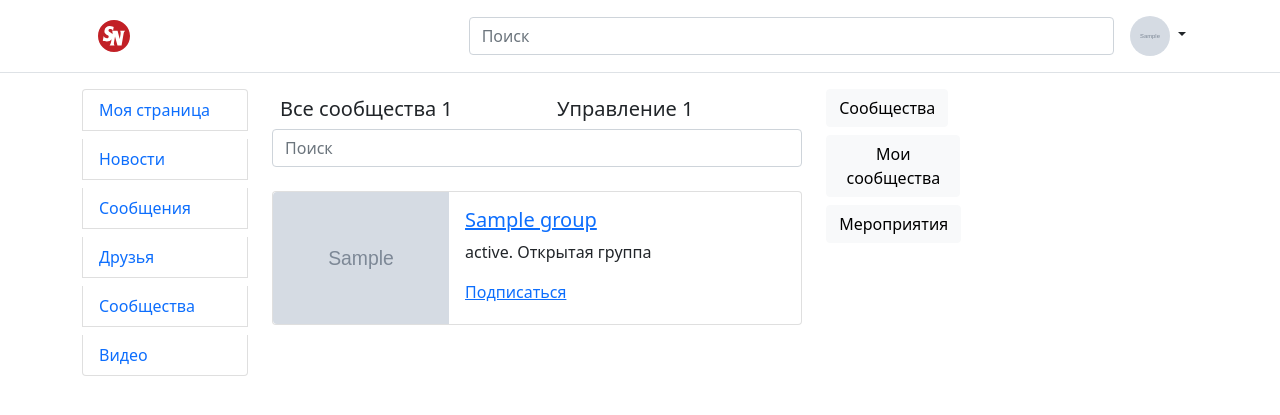
After one commit to lautarianoo/django_social_network, a Django app: page /groups/ in a window 1280 px wide. The commit adds this page. Shown: the top 415 px of the page. Run offline with Django 3.2, Linux system fonts and the light colour scheme; a user stored in the database is signed in; tables that the repository leaves empty hold one stand-in row (values such as "Sample post"); grey boxes marked "Sample" are stand-in pictures; some libraries are stand-ins or nearby versions.

Commit message:
Communities View and search-group

```diff
--- a/community/models.py
+++ b/community/models.py
@@ -23,16 +23,14 @@ class CategoryGroup(models.Model):
 class InfoGroup(models.Model):
 
     PRIVATY_STATUS = (
-        ('Открытая', 'open'),
-        ('Закрытая', 'privat')
+        ('Открытая группа', 'open'),
+        ('Закрытая группа', 'privat')
     )
 
     status = models.CharField(max_length=250, verbose_name='Статус группы')
     privaty = models.CharField(verbose_name='Приватность', max_length=30, choices=PRIVATY_STATUS)
     description = models.CharField(verbose_name='Описание', max_length=1200)
-
-    def __str__(self):
-        return self.id
+    contacts = models.ManyToManyField('profiles.SocialUser', verbose_name='Контакты', related_name='infogroup')
 
     class Meta:
         verbose_name = 'Информация о группе'
@@ -41,12 +39,12 @@ class InfoGroup(models.Model):
 class Group(models.Model):
 
     THEMATICS = (
-        ('Образование', 'edu'),
-        ('Техника', 'tech'),
-        ('Авто/Мото', 'auto'),
-        ('Услуги', 'service'),
-        ('Блог', 'blog'),
-        ('Другое', 'other')
+        ('edu', 'Образование'),
+        ('tech', 'Техника'),
+        ('auto', 'Авто/Мото'),
+        ('service', 'Услуги'),
+        ('blog', 'Блог'),
+        ('other', 'Другое')
     )
     category = models.ForeignKey(CategoryGroup, verbose_name='Категория группы', on_delete=models.SET_NULL, null=True,
                                  related_name='groups')
@@ -76,7 +74,7 @@ class Group(models.Model):
         super().save(*args, **kwargs)
 
     def __str__(self):
-        return f"{self.title} | {self.author.username}"
+        return f"{self.title}"
 
     class Meta:
         verbose_name = 'Группа'
--- a/community/urls.py
+++ b/community/urls.py
@@ -1,5 +1,7 @@
 from django.urls import path
+from .views import *
 
 urlpatterns = [
-
+    path('', GroupsView.as_view(), name='groups'),
+    path('search', SearchGroup.as_view(), name='search-groups')
 ]
--- a/community/views.py
+++ b/community/views.py
@@ -1,3 +1,16 @@
 from django.shortcuts import render
+from django.views import View
+from .models import Group
 
-# Create your views here.
+class GroupsView(View):
+
+    def get(self, request, *args, **kwargs):
+        groups = Group.objects.filter(followers=request.user)
+        return render(request, 'community/groups.html', {"groups": groups})
+
+class SearchGroup(View):
+
+    def get(self, request, *args, **kwargs):
+        follow_group = Group.objects.filter(title__icontains=request.GET.get('tit'))
+        groups = Group.objects.filter(title__icontains=request.GET.get('tit'))
+        return render(request, 'community/search_groups.html', {'follow_group': follow_group, 'groups': groups})
--- a/config/urls.py
+++ b/config/urls.py
@@ -24,7 +24,7 @@ urlpatterns = [
     path('ckeditor/', include('ckeditor_uploader.urls')),
     path('', include('profiles.urls')),
     path('feed/', include('feed.urls')),
-    path('group/', include('community.urls'))
+    path('groups/', include('community.urls'))
 ]
 
 if settings.DEBUG:
--- a/profiles/models.py
+++ b/profiles/models.py
@@ -142,6 +142,7 @@ class SocialUser(AbstractBaseUser):
     def __str__(self):
         return f"{self.first_name} | {self.last_name}"
 
+
     def save(self, *args, **kwargs):
         #
         if self.avatar:
@@ -160,6 +161,7 @@ class SocialUser(AbstractBaseUser):
             self.full_name = f'{self.first_name} {self.last_name}'
         super().save(*args, **kwargs)
 
+
     class Meta:
         verbose_name = 'Профиль пользователя'
         verbose_name_plural = 'Профили пользователя'
--- a/templates/base_for_templates.html
+++ b/templates/base_for_templates.html
@@ -9,7 +9,7 @@
                 <li class="list-group-item mb-2" ><a href="#" style="text-decoration: none;">Новости</a></li>
                 <li class="list-group-item mb-2" ><a href="#" style="text-decoration: none;">Сообщения</a></li>
                 <li class="list-group-item mb-2" ><a href="{% url 'friends' %}" style="text-decoration: none;">Друзья</a></li>
-                <li class="list-group-item mb-2" ><a href="#" style="text-decoration: none;">Сообщества</a></li>
+                <li class="list-group-item mb-2" ><a href="{% url 'groups' %}" style="text-decoration: none;">Сообщества</a></li>
                 <li class="list-group-item" ><a href="#" style="text-decoration: none;">Видео</a></li>
             </ul>
         </div>
--- /dev/null
+++ b/templates/community/groups.html
@@ -0,0 +1,46 @@
+{% extends 'base_for_templates.html' %}
+{% load static %}
+{% block profile %}
+    <div class="row">
+        <div class="col-7">
+            <div class="row">
+                <div class="col-6">
+                    <h5 class="m-2"><a>Все сообщества {{ groups.count }}</a></h5>
+                </div>
+                <div class="col-6">
+                    <h5 class="m-2"><a>Управление {{ request.user.groups.count}}</a></h5>
+                </div>
+            </div>
+            <form action="{% url 'search-groups' %}" class="w-100 me-3" method="get">
+              <input type="search" class="form-control" placeholder="Поиск" aria-label="Search" name="tit">
+            </form>
+            {% block group-search %}
+            {% if groups %}
+                {% for group in groups %}
+                    <div class="card mb-3 mt-4" style="max-width: 540px;">
+                        <div class="row g-0">
+                            <div class="col-md-4">
+                                <img src="{% if group.avatar %}{{ group.avatar.url }}{% else %}{% static 'css/camera_200.png' %}{% endif %}" class="img-fluid rounded-start" alt="...">
+                            </div>
+                         <div class="col-md-8">
+                           <div class="card-body">
+                               <h5 class="card-title"><a href="#">{{ group.title }}</a></h5>
+                             <p class="card-text">{{ group.infogroup.status }}. {{ group.infogroup.privaty }}</p>
+                             <p class="card-text"><a href="#">Подписаться</a></p>
+                           </div>
+                         </div>
+                       </div>
+                     </div>
+                {% endfor %}
+            {% else %}
+                <h4>Вы не подписаны ни на один паблик</h4>
+            {% endif %}
+            {% endblock group-search %}
+        </div>
+        <div class="col-2">
+            <a class="btn btn-light" href="{% url 'groups' %}">Сообщества</a>
+            <a class="btn btn-light mt-2" href="#">Мои сообщества</a>
+            <a class="btn btn-light mt-2" href="#">Мероприятия</a>
+        </div>
+    </div>
+{% endblock profile %}
```
Also changed, not shown: templates/community/search_groups.html (added, +43 -0 lines), templates/searching.html (+36 -1 lines), feed/views.py (line endings or trailing spaces).
